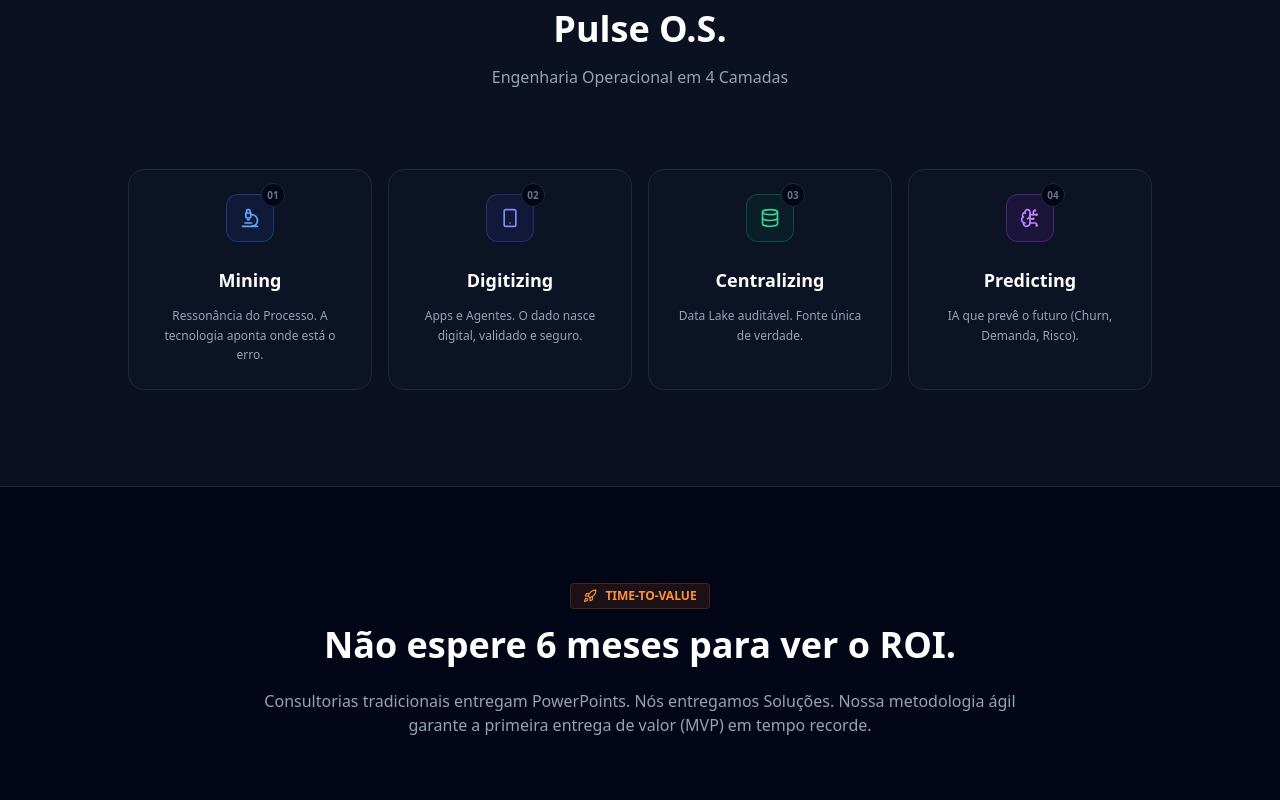
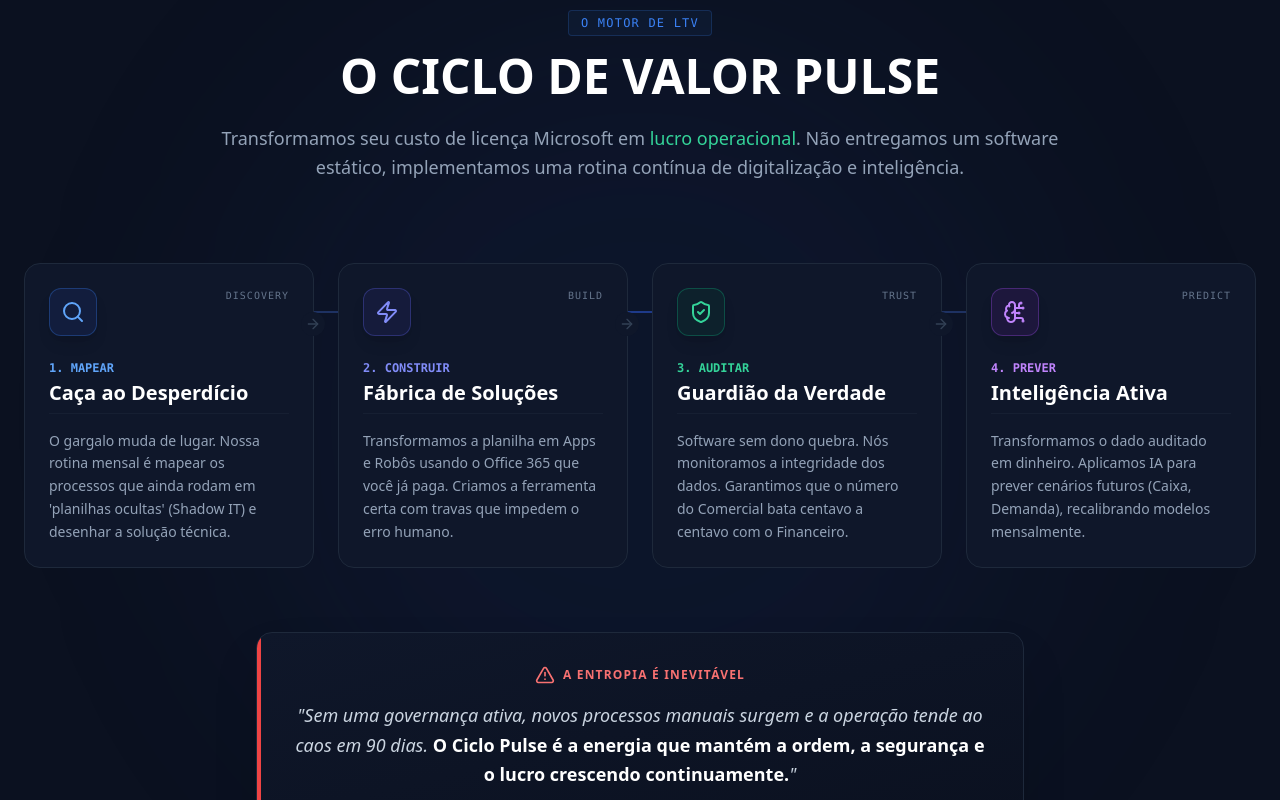
Before and after one commit to feelipebelisario-oss/vite-react-tailwind-t7scbbgv, a React (Vite) app: page / in a window 1280 px wide. Shown: the part 3520-4320 px from the top of the page. Built offline with nearby package versions, Linux system fonts and the light colour scheme.

Commit message:
Update App.jsx
V5

```diff
--- a/src/App.jsx
+++ b/src/App.jsx
@@ -604,39 +604,112 @@ export default function PulseOS() {
          </div>
       </section>
 
-      {/* 4. METODOLOGIA */}
-      <section id="metodologia" className="py-16 md:py-24 bg-[#0B1120] border-t border-slate-800">
-         <div className="container mx-auto px-6">
+      {/* 4. METODOLOGIA (O CICLO DE VALOR PULSE) */}
+      <section id="metodologia" className="py-24 bg-[#0B1120] border-t border-slate-800 relative">
+         {/* Background Glow */}
+         <div className="absolute top-1/2 left-1/2 -translate-x-1/2 -translate-y-1/2 w-[800px] h-[800px] bg-blue-900/10 rounded-full blur-[120px] pointer-events-none"></div>
+
+         <div className="container mx-auto px-6 relative z-10">
             <Reveal>
-               <div className="text-center mb-20">
-                  <h2 className="text-3xl md:text-4xl font-bold text-white mb-4">Pulse O.S.</h2>
-                  <p className="text-slate-400">Engenharia Operacional em 4 Camadas</p>
+               <div className="text-center mb-20 max-w-4xl mx-auto">
+                  <span className="text-blue-500 font-mono text-xs uppercase tracking-widest border border-blue-500/20 px-3 py-1 rounded bg-blue-500/5 mb-4 inline-block">O Motor de LTV</span>
+                  <h2 className="text-3xl md:text-5xl font-extrabold text-white mb-6">O CICLO DE VALOR PULSE</h2>
+                  <p className="text-lg text-slate-400 font-light leading-relaxed">
+                     Transformamos seu custo de licença Microsoft em <strong className="text-emerald-400">lucro operacional</strong>. Não entregamos um software estático, implementamos uma rotina contínua de digitalização e inteligência.
+                  </p>
                </div>
             </Reveal>
 
-            <div className="relative max-w-5xl mx-auto">
-               <div className="hidden md:block absolute top-12 left-0 w-full h-0.5 bg-gradient-to-r from-blue-900/50 via-emerald-900/50 to-blue-900/50 -z-10"></div>
+            <div className="grid grid-cols-1 md:grid-cols-2 lg:grid-cols-4 gap-6 mb-16 relative">
+               {/* Connecting Line (Desktop) */}
+               <div className="hidden lg:block absolute top-12 left-0 w-full h-0.5 bg-gradient-to-r from-slate-800 via-blue-900 to-slate-800 -z-10"></div>
 
-               <div className="grid grid-cols-1 md:grid-cols-4 gap-4">
                {[
-                     { step: "01", title: "Mining", icon: <Microscope size={20}/>, desc: "Ressonância do Processo. A tecnologia aponta onde está o erro.", color: "text-blue-400", bg: "bg-blue-900/20", border: "border-blue-500/30" },
-                     { step: "02", title: "Digitizing", icon: <Smartphone size={20}/>, desc: "Apps e Agentes. O dado nasce digital, validado e seguro.", color: "text-indigo-400", bg: "bg-indigo-900/20", border: "border-indigo-500/30" },
-                     { step: "03", title: "Centralizing", icon: <Database size={20}/>, desc: "Data Lake auditável. Fonte única de verdade.", color: "text-emerald-400", bg: "bg-emerald-900/20", border: "border-emerald-500/30" },
-                     { step: "04", title: "Predicting", icon: <BrainCircuit size={20}/>, desc: "IA que prevê o futuro (Churn, Demanda, Risco).", color: "text-purple-400", bg: "bg-purple-900/20", border: "border-purple-500/30" }
+                  {
+                     step: "1. MAPEAR",
+                     sub: "Discovery",
+                     title: "Caça ao Desperdício",
+                     icon: <SearchIcon size={24}/>,
+                     desc: "O gargalo muda de lugar. Nossa rotina mensal é mapear os processos que ainda rodam em 'planilhas ocultas' (Shadow IT) e desenhar a solução técnica.",
+                     color: "text-blue-400",
+                     bg: "bg-blue-900/20",
+                     border: "border-blue-500/30"
+                  },
+                  {
+                     step: "2. CONSTRUIR",
+                     sub: "Build",
+                     title: "Fábrica de Soluções",
+                     icon: <Zap size={24}/>,
+                     desc: "Transformamos a planilha em Apps e Robôs usando o Office 365 que você já paga. Criamos a ferramenta certa com travas que impedem o erro humano.",
+                     color: "text-indigo-400",
+                     bg: "bg-indigo-900/20",
+                     border: "border-indigo-500/30"
+                  },
+                  {
+                     step: "3. AUDITAR",
+                     sub: "Trust",
+                     title: "Guardião da Verdade",
+                     icon: <ShieldCheck size={24}/>,
+                     desc: "Software sem dono quebra. Nós monitoramos a integridade dos dados. Garantimos que o número do Comercial bata centavo a centavo com o Financeiro.",
+                     color: "text-emerald-400",
+                     bg: "bg-emerald-900/20",
+                     border: "border-emerald-500/30"
+                  },
+                  {
+                     step: "4. PREVER",
+                     sub: "Predict",
+                     title: "Inteligência Ativa",
+                     icon: <BrainCircuit size={24}/>,
+                     desc: "Transformamos o dado auditado em dinheiro. Aplicamos IA para prever cenários futuros (Caixa, Demanda), recalibrando modelos mensalmente.",
+                     color: "text-purple-400",
+                     bg: "bg-purple-900/20",
+                     border: "border-purple-500/30"
+                  }
                ].map((item, i) => (
                   <Reveal key={i} delay={i * 150}>
-                        <div className="flex flex-col items-center text-center p-6 rounded-2xl bg-slate-900/50 border border-slate-800 hover:bg-slate-800 transition-colors h-full">
-                           <div className={`w-12 h-12 rounded-xl ${item.bg} ${item.color} ${item.border} border flex items-center justify-center mb-6 z-10 relative`}>
+                     <div className="flex flex-col h-full bg-[#0f172a] border border-slate-800 rounded-2xl p-6 hover:border-slate-600 transition-all duration-300 hover:-translate-y-1 relative group">
+                        <div className="flex justify-between items-start mb-6">
+                           <div className={`w-12 h-12 rounded-xl ${item.bg} ${item.color} ${item.border} border flex items-center justify-center shadow-lg`}>
                               {item.icon}
-                              <div className="absolute -top-3 -right-3 bg-[#020617] text-slate-500 text-[10px] font-bold w-6 h-6 flex items-center justify-center rounded-full border border-slate-800">{item.step}</div>
                            </div>
-                           <h3 className="text-lg font-bold text-white mb-3">{item.title}</h3>
-                           <p className="text-xs text-slate-400 leading-relaxed">{item.desc}</p>
+                           <span className="text-[10px] font-mono text-slate-500 uppercase tracking-widest">{item.sub}</span>
+                        </div>
+
+                        <div className="mb-2">
+                           <span className={`text-xs font-bold font-mono ${item.color} block mb-1`}>{item.step}</span>
+                           <h3 className="text-xl font-bold text-white leading-tight">{item.title}</h3>
+                        </div>
+
+                        <p className="text-sm text-slate-400 leading-relaxed mt-auto border-t border-slate-800/50 pt-4">
+                           {item.desc}
+                        </p>
+
+                        {/* Arrow for flow indication */}
+                        {i < 3 && (
+                           <div className="hidden lg:block absolute -right-3 top-12 text-slate-700 z-20 bg-[#0f172a] rounded-full p-1">
+                              <ArrowRight size={16}/>
+                           </div>
+                        )}
                      </div>
                   </Reveal>
                ))}
             </div>
+
+            {/* CLOSING / LTV LOCK */}
+            <Reveal delay={600}>
+               <div className="max-w-3xl mx-auto bg-gradient-to-br from-slate-900 to-[#0B1120] border border-slate-800 rounded-2xl p-8 text-center relative overflow-hidden shadow-2xl">
+                  <div className="absolute top-0 left-0 w-1 h-full bg-red-500"></div>
+                  <div className="relative z-10">
+                     <div className="flex items-center justify-center gap-2 mb-4 text-red-400">
+                        <AlertTriangle size={20} />
+                        <span className="text-xs font-bold uppercase tracking-widest">A Entropia é Inevitável</span>
                      </div>
+                     <p className="text-slate-300 text-lg leading-relaxed italic">
+                        "Sem uma governança ativa, novos processos manuais surgem e a operação tende ao caos em 90 dias. <span className="text-white not-italic font-bold">O Ciclo Pulse é a energia que mantém a ordem, a segurança e o lucro crescendo continuamente.</span>"
+                     </p>
+                  </div>
+               </div>
+            </Reveal>
          </div>
       </section>
 
```
Lines whose indentation alone changed are shown as unchanged.
